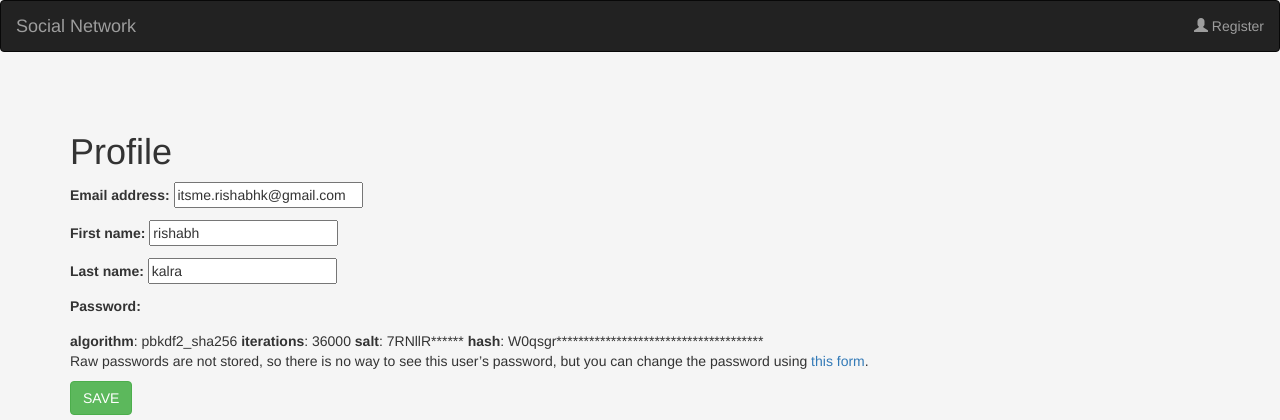
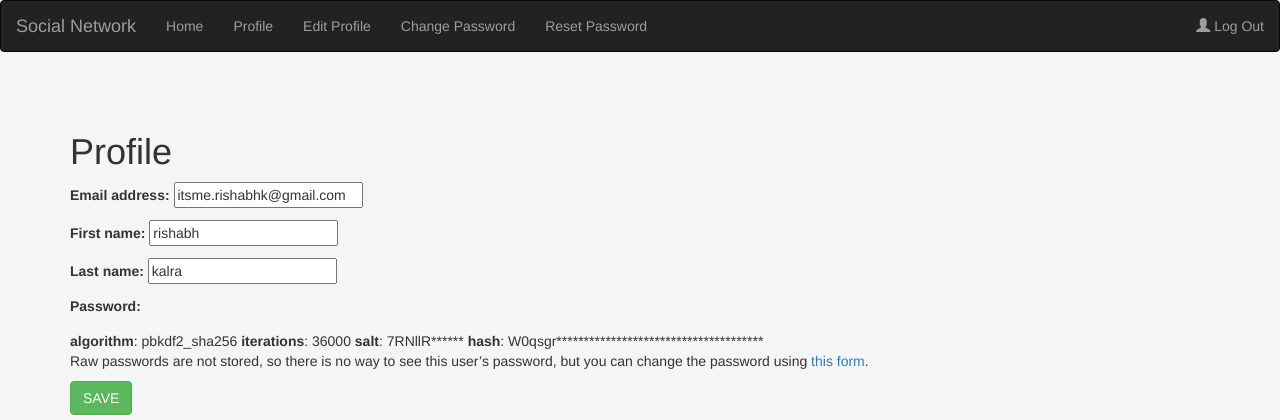
Before and after one commit to rishabhkalra96/DjangoWebapp, a Django app: page /account/profile/edit/ in a window 1280 px wide. Shown: the top 420 px of the page. Run offline with Django 3.2, Linux system fonts and the light colour scheme; a user stored in the database is signed in; some libraries are stand-ins or nearby versions.

Commit message:
removed hardcoded urls

```diff
--- a/accounts/templates/base.html
+++ b/accounts/templates/base.html
@@ -19,12 +19,25 @@
     <div class="navbar-header">
       <a class="navbar-brand" href="/">Social Network</a>
     </div>
-
-
+    {% if user.is_authenticated %}
+    <ul class="nav navbar-nav">
+        <li><a href="/account" >Home</a></li>
+        <li><a href="{% url 'profile' %}" >Profile</a></li>
+        <li><a href="{% url 'edit_profile' %}" >Edit Profile</a></li>
+        <li><a href="{% url 'change_password' %}" >Change Password</a></li>
+        <li><a href="{% url 'password_reset' %}" >Reset Password</a></li>
+    </ul>
     <ul class="nav navbar-nav navbar-right">
-      <li><a href="/account/register"><span class="glyphicon glyphicon-user"></span> Register</a></li>
+      <li><a href="{% url 'logout' %}"><span class="glyphicon glyphicon-user"></span> Log Out</a></li>
 
     </ul>
+      {% else %}
+    <ul class="nav navbar-nav navbar-right">
+        <li><a href="{% url 'login' %}" >Log in</a></li>
+        <li><a href="{% url 'register' %}"><span class="glyphicon glyphicon-user"></span> Register</a></li>
+
+    </ul>
+      {% endif %}
   </div>
 </nav>
 
--- a/accounts/urls.py
+++ b/accounts/urls.py
@@ -12,8 +12,8 @@ from . import views
 
 urlpatterns = [
     url(r'^$', views.home),
-    url(r'^login/$', login, {'template_name': 'accounts/login.html'}),
-    url(r'^logout/$', logout, {'template_name': 'accounts/logout.html'}),
+    url(r'^login/$', login, {'template_name': 'accounts/login.html'}, name='login'),
+    url(r'^logout/$', logout, {'template_name': 'accounts/logout.html'}, name='logout'),
     url(r'^register/$', views.register, name='register'),
     url(r'^profile/$', views.profile, name='profile'),
     url(r'^profile/edit/$', views.edit_profile, name='edit_profile'),
--- a/django_project/middleware.py
+++ b/django_project/middleware.py
@@ -2,6 +2,7 @@ from django.conf import settings
 import re
 from django.shortcuts import redirect
 from django.contrib.auth import logout
+from django.urls import reverse
 
 
 EXEMPT_URLS = [re.compile(settings.LOGIN_URL.lstrip('/'))]
@@ -26,7 +27,7 @@ class LoginRequiredMiddleware:
         #       return redirect(settings.LOGIN_URL)
         login_url_exempted = any(url.match(path) for url in EXEMPT_URLS)
 
-        if path == 'account/logout/':
+        if path == reverse('logout').lstrip('/'):
             logout(request)
 
         if request.user.is_authenticated() and login_url_exempted:
```
